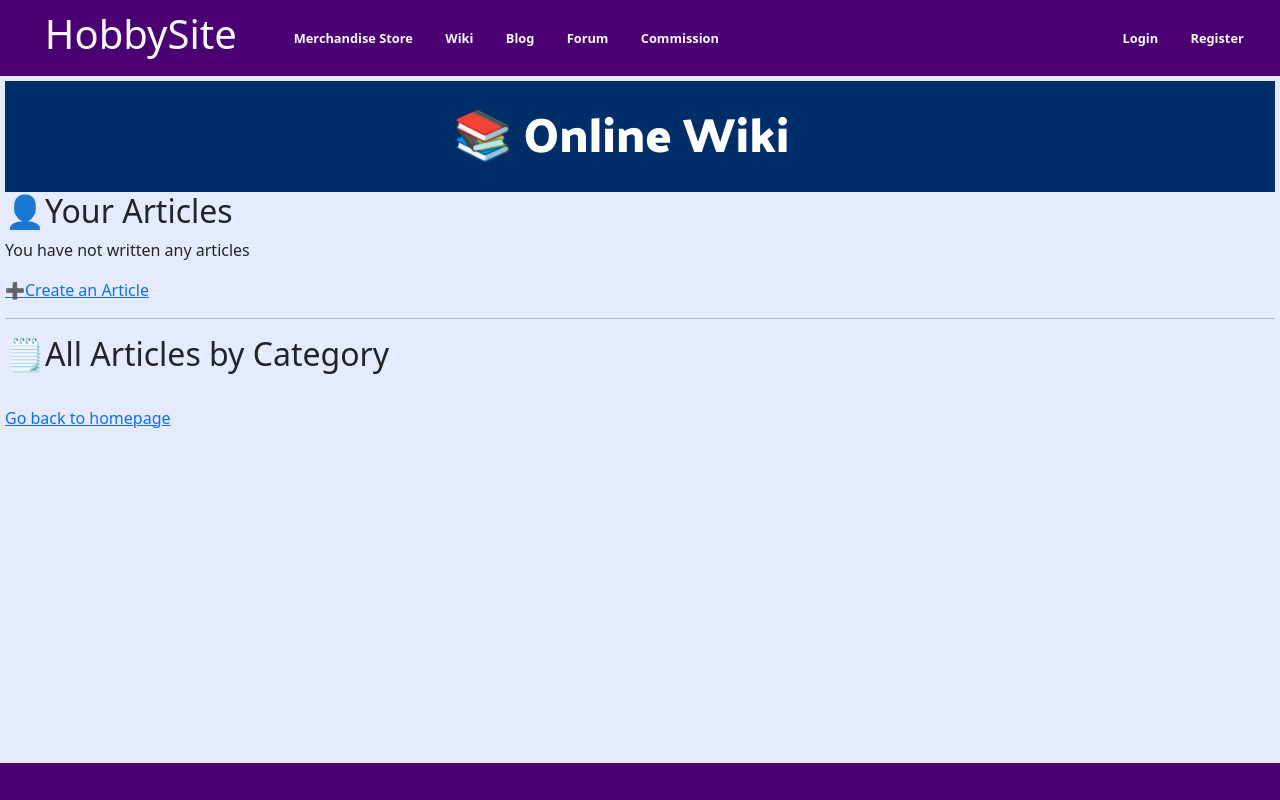
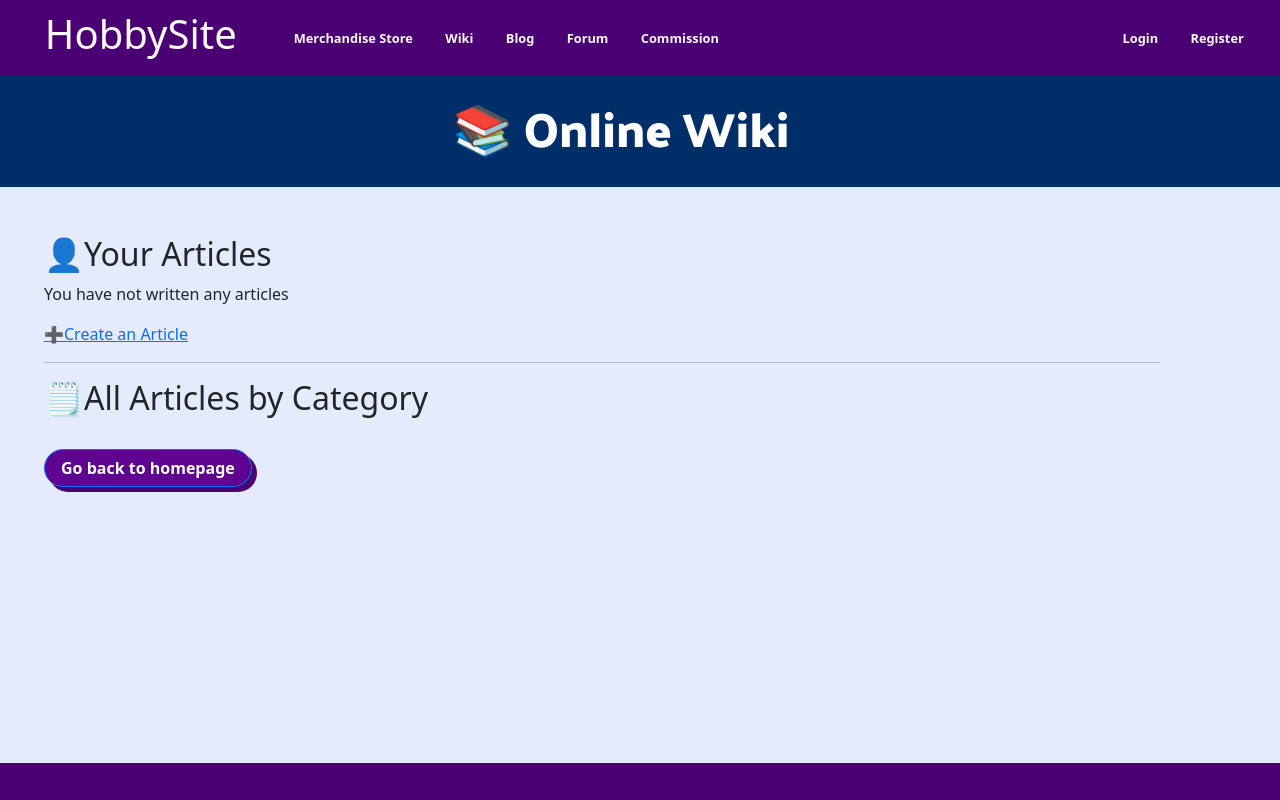
Before and after one commit to madyoung914/hobbysite-ED-1, a Django app: page /wiki/articles in a window 1280 px wide. Run offline with Django 5.2, Linux system fonts and the light colour scheme; data that the repository does not hold is empty; parts of the project's set-up code (start-up, migrations or seed data) failed here and were passed over.

Commit message:
fix margins

```diff
--- a/hobbysite/blog/templates/blog/article_list.html
+++ b/hobbysite/blog/templates/blog/article_list.html
@@ -7,6 +7,8 @@
 <div class="header">
     <h1 class="header-brand">🖥️ Blog</h1>
 </div>
+
+<div class="container app-content">
     <h2>User's Articles</h2>
     <ul>
         {% if user_articles %}
@@ -38,4 +40,6 @@
     {% endif %}
     <br>
     <a href="{% url 'main_interface:homepage'%}">Go back to homepage</a>
+
+</div>
     {% endblock %}
--- a/hobbysite/commissions/templates/commissions/commission_list.html
+++ b/hobbysite/commissions/templates/commissions/commission_list.html
@@ -7,6 +7,7 @@
     <h1 class="header-brand">🗣️ Commissions</h1>
 </div>
 
+<div class="container app-content">
     {% if request.user.is_authenticated %}
     <h3>Created:</h3>
     <ul>
@@ -47,4 +48,5 @@
     {% endif %}
     <br>
     <a href="{% url 'main_interface:homepage'%}">Go back to homepage</a>
+    </div>
     {% endblock %}
--- a/hobbysite/forum/templates/forum/thread_list.html
+++ b/hobbysite/forum/templates/forum/thread_list.html
@@ -8,7 +8,7 @@
         <h1 class="header-brand">💬 Forum</h1>
     </div>
 
-
+    <div class="container app-content">
         {% if user.is_authenticated %}
         <h2>Your Threads</h2>
         <ul>
@@ -48,4 +48,5 @@
         {% endif %}
         <br>
         <a href="{% url 'main_interface:homepage'%}">Go back to homepage</a>
+        </div>
         {% endblock %}
--- a/hobbysite/merchstore/templates/merchstore/merch_list.html
+++ b/hobbysite/merchstore/templates/merchstore/merch_list.html
@@ -13,6 +13,7 @@
 
         <br>
 
+        <div class="container app-content">
         {% if not request.user.is_authenticated %}
             <h3>All Products </h3>
             <hr>
@@ -42,7 +43,7 @@
             {% endfor %}
 
             <br>
-            <h4><a href="{% url 'merchstore:merch-add' %}">Want to create a new product?</a></h4>
+            <h4><a  href="{% url 'merchstore:merch-add' %}">Want to create a new product?</a></h4>
             <h4><a href="{% url 'merchstore:merch-transactions' %}">My Transactions</a></h4>
 
             <br>
@@ -60,4 +61,5 @@
             {% endfor %}
         {% endif %}
 
+        </div>
 {% endblock %}
--- a/hobbysite/static/style.css
+++ b/hobbysite/static/style.css
@@ -70,5 +70,10 @@ body {
 }
 
 main {
+	margin: 0 0 0 0;
 	flex: 1;
 }
+
+.app-content {
+	margin: 3rem 2rem 3rem 2rem;
+}
--- a/hobbysite/wiki/templates/wiki/article_detail.html
+++ b/hobbysite/wiki/templates/wiki/article_detail.html
@@ -45,7 +45,7 @@
                 <li>No other articles in this category.</li>
             {% endfor %}
         </ul>
-    <a href="{% url 'wiki:articles-list' %}">⬅️Back to Article List</a>
+    <a class="btn btn-primary rounded-pill" href="{% url 'wiki:articles-list' %}">⬅️Back to Article List</a>
     <hr>
 
     <h3>Leave a Comment:</h3>
--- a/hobbysite/wiki/templates/wiki/article_form.html
+++ b/hobbysite/wiki/templates/wiki/article_form.html
@@ -11,6 +11,6 @@
     <button type="submit">Post</button>
   </form>
   <br>
-  <a href="{% url 'wiki:articles-list' %}">Go back to article list</a>
+  <a class="btn btn-primary rounded-pill" href="{% url 'wiki:articles-list' %}">Go back to article list</a>
 
 {% endblock %}
--- a/hobbysite/wiki/templates/wiki/article_list.html
+++ b/hobbysite/wiki/templates/wiki/article_list.html
@@ -8,7 +8,7 @@
     <h1 class="header-brand">📚 Online Wiki</h1>
 </div>
 
-
+<div class="container app-content">
     <h2>👤Your Articles</h2>
     {% if user_articles %}
     <ul>
@@ -39,8 +39,9 @@
 
     {% if request.user.is_authenticated %}
     <br>
-        <a href="{% url 'user_management:profile' username=user.username %}">Go back to profile</a>
+    <a class="btn btn-primary rounded-pill" href="{% url 'user_management:profile' username=user.username %}">Go back to profile</a>
     {% endif %}
     <br>
-    <a href="{% url 'main_interface:homepage'%}">Go back to homepage</a>
+    <a class="btn btn-primary rounded-pill" href="{% url 'main_interface:homepage'%}">Go back to homepage</a>
+</div>
     {% endblock %}
--- a/hobbysite/wiki/templates/wiki/image_gallery.html
+++ b/hobbysite/wiki/templates/wiki/image_gallery.html
@@ -11,5 +11,5 @@
         <button type="submit">Upload</button>
     </form>
 
-    <a href="{% url 'wiki:article-detail' article.pk %}">⬅️ Back to article</a>
+    <a class="btn btn-primary rounded-pill" href="{% url 'wiki:article-detail' article.pk %}">⬅️ Back to article</a>
 {% endblock %}
```
Lines whose indentation alone changed are shown as unchanged.
